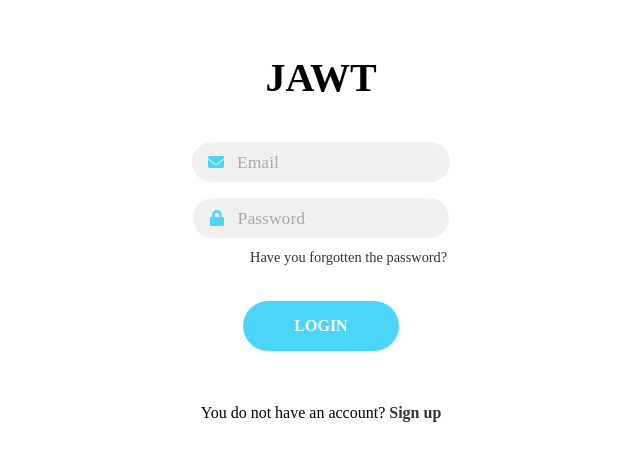
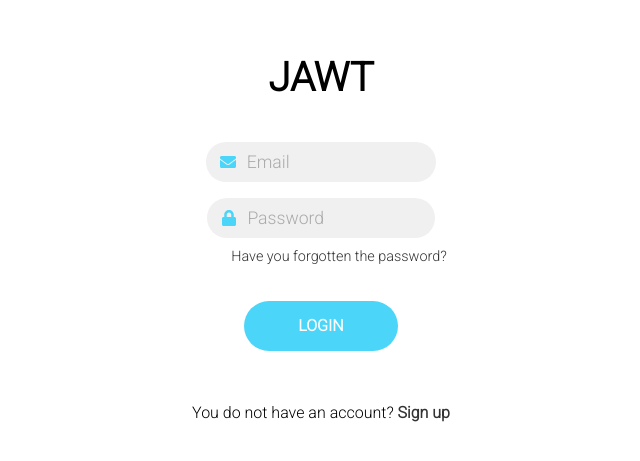
Before and after one commit to juancathree/TravelFrontEnd, a React (Create React App) app: page /login in a window 1280 px wide. Shown: the part 167-628 px from the top of the page, without its empty margins (319-959 px from the left). Built offline with nearby package versions, Linux system fonts and the light colour scheme.

Commit message:
refactor: :recycle: update font

```diff
--- a/src/colors.css
+++ b/src/colors.css
@@ -1,11 +1,11 @@
 :root {
-  --background: #fff;
-  --main-color: #6a5ef0;
-  --second-color: #4a55ff;
-  --third-color: #4bd5f9;
-  --fourth-color: #f95ed3;
+   --background: #fff;
+   --main-color: #6a5ef0;
+   --second-color: #4a55ff;
+   --third-color: #4bd5f9;
+   --fourth-color: #f95ed3;
 }
 
 * {
-  font-family: "Roboto Slab", serif;
+   font-family: 'Roboto', sans-serif;
 }
```
